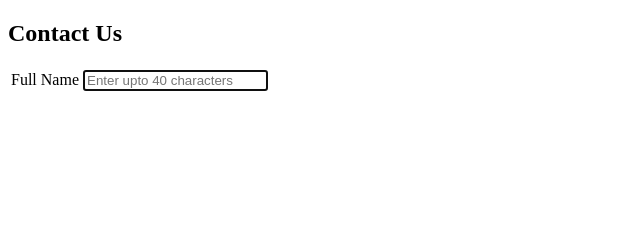
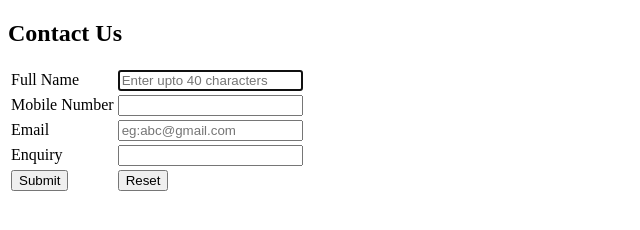
Before and after one commit to madhulikaayare/my-profile, a plain HTML site: page contactUs.html in a window 1280 px wide. Shown: the whole page, without its empty margins (0-640 px from the left). Drawn offline with Linux system fonts and the light colour scheme.

Commit message:
Created a form
 Created a form for contact us for queries.

```diff
--- a/contactUs.html
+++ b/contactUs.html
@@ -12,6 +12,22 @@
                         <td><label>Full Name</label></td>
                         <td><input type="text" placeholder="Enter upto 40 characters" autofocus></td>
                     </tr>
+                    <tr>
+                        <td><label>Mobile Number</label></td>
+                        <td><input type="number" autofocus></td>
+                    </tr>
+                    <tr>
+                        <td><label>Email</label></td>
+                        <td><input type="email" placeholder="eg:abc@gmail.com" autofocus></td>
+                    </tr>
+                    <tr>
+                        <td><label>Enquiry</label></td>
+                        <td><input type="text" autofocus></td>
+                    </tr>
+                    <tr>
+                        <td><input type="submit" autofocus></td>
+                        <td><input type="reset" autofocus></td>
+                    </tr>
                 </tbody>
             </table>
         </form>
```
